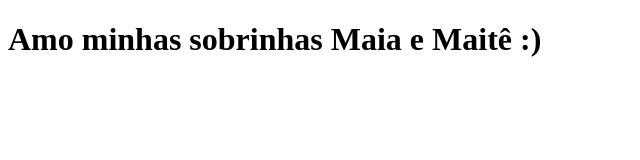
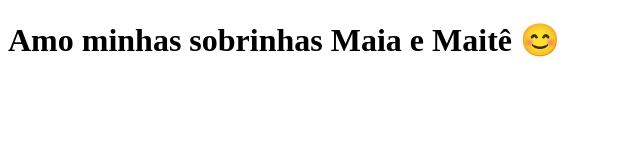
Before and after one commit to Matheusash2/clone-tabnews, a Next.js app: page / in a window 1280 px wide. Shown: the top 160 px of the page, without its empty margins (0-640 px from the left). Built offline with nearby package versions, Linux system fonts and the light colour scheme.

Commit message:
chore: adiciona emoji na frase

```diff
--- a/pages/index.js
+++ b/pages/index.js
@@ -1,5 +1,5 @@
 function Home() {
-    return <h1>Amo minhas sobrinhas Maia e Maitê :) </h1>
+    return <h1>Amo minhas sobrinhas Maia e Maitê 😊 </h1>
 }
 
 export default Home;
```
